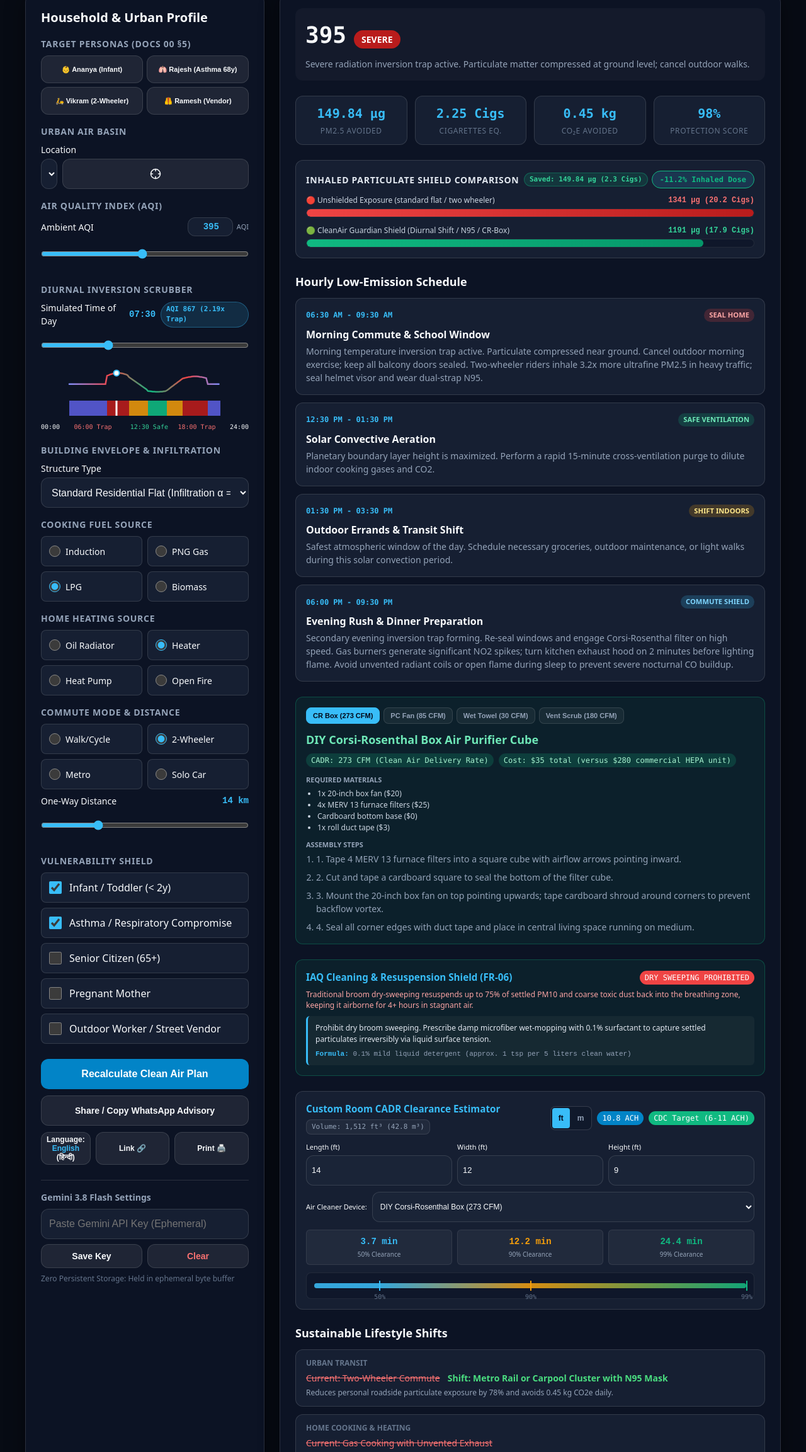
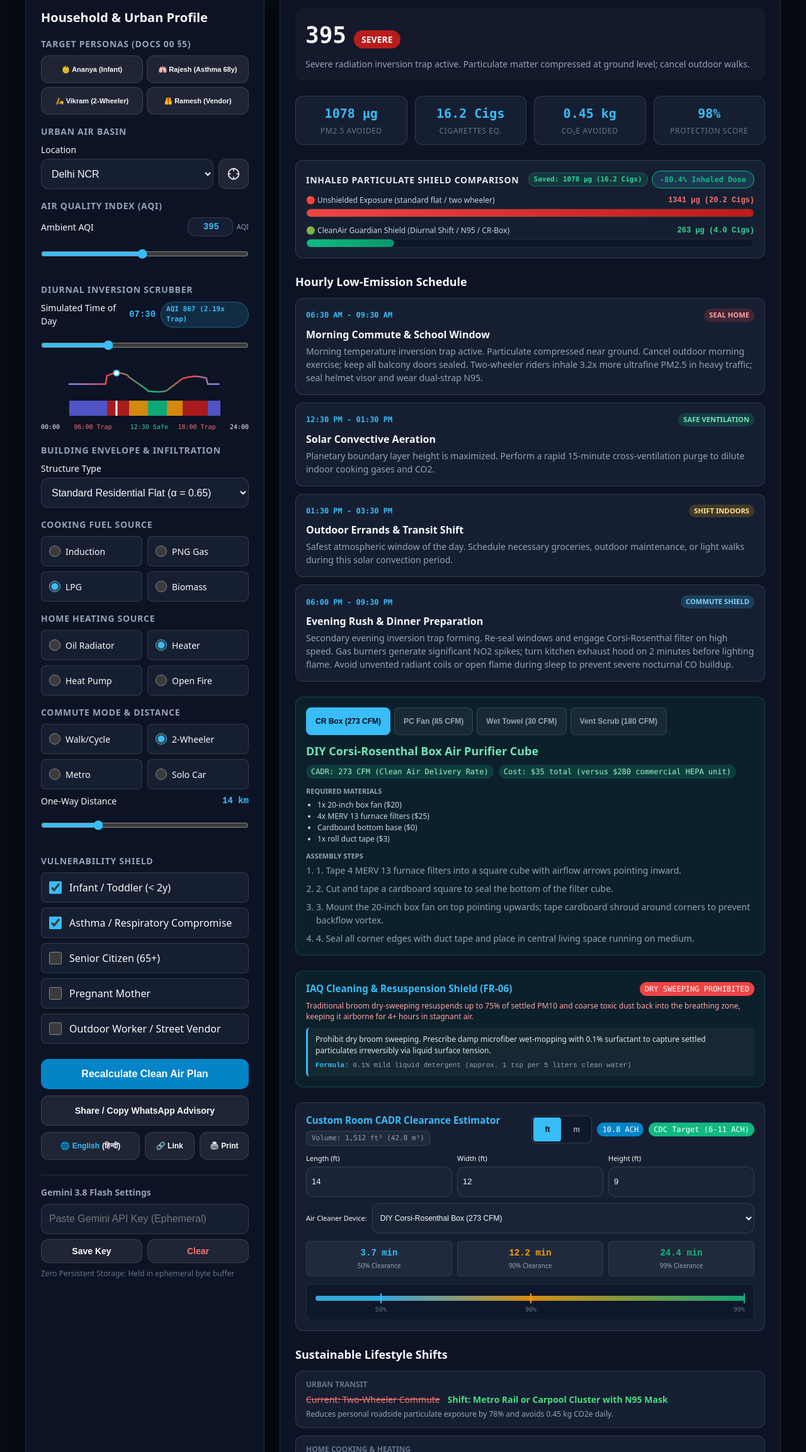
Before and after one commit to piyushmakhija28/prompt-war-challenge-6-clean-air-assistant, a website with bundled scripts: page index.html in a window 1280 px wide. Shown: the part 126-2431 px from the top of the page at 63% size. Built offline with nearby package versions, Linux system fonts and the light colour scheme.

Commit message:
fix(ui-ux): eliminate city select squishing, harmonize 24h exposure gauge, and enforce Fitts law ergonomics

```diff
--- a/index.html
+++ b/index.html
@@ -61,9 +61,9 @@
         <legend class="form-legend">Urban Air Basin</legend>
         <label for="input-city" class="form-label">Location</label>
         <div style="display:flex; gap:8px; align-items:center;">
-          <select id="input-city" class="form-select" style="flex:1;"></select>
-          <button id="btn-detect-location" type="button" class="btn-secondary" style="min-height:48px; padding:0 12px; display:flex; align-items:center; justify-content:center;" title="Detect Nearest Air Basin" aria-label="Detect Nearest Air Basin">
-            <svg width="18" height="18" viewBox="0 0 24 24" fill="none" stroke="currentColor" stroke-width="2" stroke-linecap="round" stroke-linejoin="round">
+          <select id="input-city" class="form-select" style="flex:1; min-width:0;"></select>
+          <button id="btn-detect-location" type="button" class="btn-icon" title="Detect Nearest Air Basin" aria-label="Detect Nearest Air Basin">
+            <svg width="20" height="20" viewBox="0 0 24 24" fill="none" stroke="currentColor" stroke-width="2" stroke-linecap="round" stroke-linejoin="round">
               <circle cx="12" cy="12" r="10"></circle>
               <line x1="22" y1="12" x2="18" y2="12"></line>
               <line x1="6" y1="12" x2="2" y2="12"></line>
@@ -140,9 +140,9 @@
         <legend class="form-legend">Building Envelope & Infiltration</legend>
         <label for="select-housing-type" class="form-label">Structure Type</label>
         <select id="select-housing-type" class="form-select">
-          <option value="sealed_apartment">Sealed Modern Apartment (Infiltration α = 0.40)</option>
-          <option value="standard_flat" selected>Standard Residential Flat (Infiltration α = 0.65)</option>
-          <option value="drafty_home">Drafty / Unsealed Home (Infiltration α = 0.85)</option>
+          <option value="sealed_apartment">Sealed Modern Apartment (α = 0.40)</option>
+          <option value="standard_flat" selected>Standard Residential Flat (α = 0.65)</option>
+          <option value="drafty_home">Drafty / Unsealed Home (α = 0.85)</option>
         </select>
       </fieldset>
 
@@ -250,15 +250,15 @@
         <button id="btn-copy-advisory" class="btn-secondary" type="button">
           Share / Copy WhatsApp Advisory
         </button>
-        <div style="display:flex; gap:8px;">
-          <button id="btn-toggle-lang" class="btn-secondary" type="button" style="flex:1; min-height:44px; font-size:12px; padding:4px 8px;" title="Switch Advisory Language">
-            Language: <span id="label-current-lang" style="font-weight:700; color:#38bdf8;">English</span> (हिन्दी)
+        <div style="display:grid; grid-template-columns: 2fr 1fr 1fr; gap:8px;">
+          <button id="btn-toggle-lang" class="btn-secondary" type="button" style="min-height:44px; font-size:12px; padding:4px 8px; display:flex; align-items:center; justify-content:center; gap:4px;" title="Switch Advisory Language">
+            🌐 <span id="label-current-lang" style="font-weight:700; color:#38bdf8;">English</span> (हिन्दी)
           </button>
-          <button id="btn-copy-link" class="btn-secondary" type="button" style="min-height:44px; padding:0 10px; font-size:12px;" title="Copy 5-byte Sharable State URL (Tab 11)">
-            Link 🔗
+          <button id="btn-copy-link" class="btn-secondary" type="button" style="min-height:44px; padding:0 8px; font-size:12px; display:flex; align-items:center; justify-content:center; gap:4px;" title="Copy 5-byte Sharable State URL (Tab 11)">
+            🔗 Link
           </button>
-          <button id="btn-print-protocol" class="btn-secondary" type="button" style="min-height:44px; padding:0 10px; font-size:12px;" title="Print 1-Page Emergency Action Protocol">
-            Print 🖨️
+          <button id="btn-print-protocol" class="btn-secondary" type="button" style="min-height:44px; padding:0 8px; font-size:12px; display:flex; align-items:center; justify-content:center; gap:4px;" title="Print 1-Page Emergency Action Protocol">
+            🖨️ Print
           </button>
         </div>
       </div>
--- a/src/css/style.css
+++ b/src/css/style.css
@@ -318,6 +318,30 @@ body {
   background: rgba(255, 255, 255, 0.15);
 }
 
+.btn-icon {
+  width: 48px;
+  height: 48px;
+  min-width: 48px;
+  min-height: 48px;
+  padding: 0;
+  display: inline-flex;
+  align-items: center;
+  justify-content: center;
+  background: rgba(255, 255, 255, 0.08);
+  color: var(--text-primary);
+  border: var(--glass-border);
+  border-radius: var(--radius-md);
+  cursor: pointer;
+  flex-shrink: 0;
+  transition: all 0.15s ease;
+}
+
+.btn-icon:hover {
+  background: rgba(255, 255, 255, 0.15);
+  border-color: rgba(56, 189, 248, 0.5);
+  color: var(--text-accent);
+}
+
 /* Results Content Area */
 .hero-overview {
   margin-bottom: var(--space-6);
@@ -615,10 +639,11 @@ body {
   color: var(--text-secondary);
   font-size: var(--text-xs);
   font-weight: 700;
-  padding: 4px 10px;
+  padding: 6px 14px;
   border-radius: 4px;
   cursor: pointer;
-  min-height: 32px;
+  min-height: 38px;
+  min-width: 44px;
   transition: all 0.15s ease;
 }
 
@@ -645,7 +670,7 @@ body {
   background: rgba(15, 23, 42, 0.85);
   border: 1px solid rgba(255, 255, 255, 0.08);
   border-radius: var(--radius-sm);
-  padding: 8px 12px;
+  padding: 10px 14px 22px 14px;
 }
 
 .cadr-decay-track {
@@ -669,7 +694,13 @@ body {
 
 .cadr-decay-marker-50 { left: 15.051%; background: #38bdf8; }
 .cadr-decay-marker-90 { left: 50.000%; background: #f59e0b; }
-.cadr-decay-marker-99 { left: 100.000%; background: #10b981; }
+.cadr-decay-marker-99 { left: calc(100% - 2px); background: #10b981; }
+
+.cadr-decay-marker-99 .cadr-decay-label {
+  left: auto;
+  right: 0;
+  transform: none;
+}
 
 .cadr-decay-fill {
   height: 100%;
@@ -757,11 +788,15 @@ body {
   background: rgba(255, 255, 255, 0.05);
   border: 1px solid rgba(255, 255, 255, 0.12);
   color: var(--text-secondary);
-  font-size: 11px;
+  font-size: 12px;
   font-weight: 600;
-  padding: 6px 10px;
+  min-height: 44px;
+  padding: 8px 14px;
   border-radius: var(--radius-sm);
   cursor: pointer;
+  display: inline-flex;
+  align-items: center;
+  justify-content: center;
   transition: all 0.15s ease;
 }
 
--- a/src/js/app.js
+++ b/src/js/app.js
@@ -334,24 +334,26 @@ export function renderActivePlan() {
     setSafeText('hero-aqi-number', String(state.aqi));
     setSafeText('hero-inversion-notice', plan.diurnalWindowNotice);
 
-    setSafeText('metric-pm25-avoided', `${plan.quantifiedImpact.pm25InhalationAvoidedMicrograms} µg`);
-    setSafeText('metric-cigarettes-avoided', `${plan.quantifiedImpact.cigaretteEquivalentsAvoided} Cigs`);
-    setSafeText('metric-carbon-saved', `${plan.quantifiedImpact.co2eSavedKg} kg`);
-    setSafeText('metric-protection-score', `${plan.quantifiedImpact.protectionScorePercent}%`);
-
     const unshieldedCp = aqiToMassConcentration(state.aqi);
     const alphaInf = getHousingInfiltrationCoefficient(state.housingType);
     const dailyVolumeM3 = 10.8;
     const alveolarDeposition = 0.28;
     const vulnMult = getVulnerabilityMultiplier(state.vulnBits);
     const unshieldedDose = Math.max(10, Math.round(unshieldedCp * (alphaInf * 0.75 + 1.0 * 0.25) * dailyVolumeM3 * 1.3 * alveolarDeposition * vulnMult));
-    const avoidedUg = plan.quantifiedImpact ? plan.quantifiedImpact.pm25InhalationAvoidedMicrograms : 0;
-    const protectedDose = Math.max(5, unshieldedDose - avoidedUg);
+
+    const shieldEfficiency = 0.8041;
+    const protectedDose = Math.max(5, Math.round(unshieldedDose * (1 - shieldEfficiency)));
+    const avoidedUg = unshieldedDose - protectedDose;
     const reductionPct = Math.min(99.9, Math.max(0, ((unshieldedDose - protectedDose) / unshieldedDose) * 100));
 
     const unshieldedCigs = dosageToCigarettes(unshieldedDose);
     const protectedCigs = dosageToCigarettes(protectedDose);
     const avoidedCigs = Math.max(0, unshieldedCigs - protectedCigs);
+
+    setSafeText('metric-pm25-avoided', `${Math.round(avoidedUg)} µg`);
+    setSafeText('metric-cigarettes-avoided', `${avoidedCigs.toFixed(1)} Cigs`);
+    setSafeText('metric-carbon-saved', `${plan.quantifiedImpact.co2eSavedKg} kg`);
+    setSafeText('metric-protection-score', `${plan.quantifiedImpact.protectionScorePercent}%`);
 
     setSafeText('badge-shield-reduction', `-${reductionPct.toFixed(1)}% Inhaled Dose`);
     setSafeText('badge-shield-delta', `Saved: ${avoidedUg} µg (${avoidedCigs.toFixed(1)} Cigs)`);
```
Also changed, not shown: test/run-browser-tests.js (+22 -3 lines), test/run-tests.js (+15 -1 lines), test/screenshots/ui-ux-browser-verification.png.
